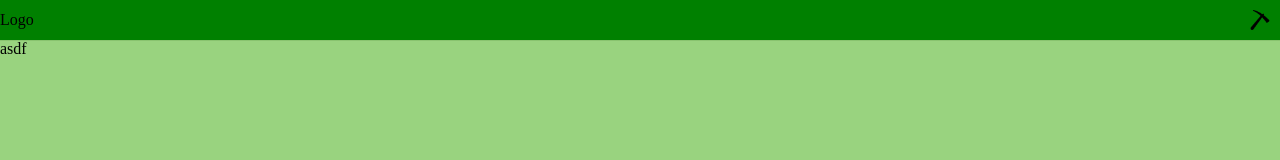
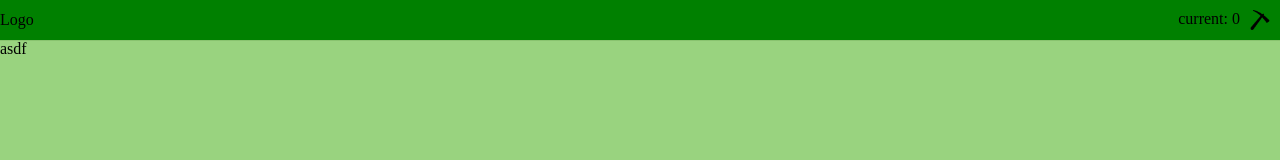
Before and after one commit to 24seconds/chalkboard-frontend-react, a React app: page / in a window 1280 px wide. Shown: the top 160 px of the page. Built offline with nearby package versions, Linux system fonts and the light colour scheme.

Commit message:
골드추가

```diff
--- a/src/App.js
+++ b/src/App.js
@@ -8,13 +8,17 @@ class App extends React.Component {
   constructor(props) {
     super(props);
     this.toggle = () => {
-      console.log("TT")
       this.setState(state => ({ isToggle: !state.isToggle }));
+    }
+    this.mining = () => {
+      this.setState(state => ({ gold: state.gold + 1 }));
     }
     this.state = {
       isToggle: false,
       toggle: this.toggle,
-    }
+      gold: 0,
+      mining: this.mining,
+    };
   }
 
   render() {
--- a/src/components/header.js
+++ b/src/components/header.js
@@ -23,16 +23,24 @@ const StyledMenuButton = styled.div`
   }
 `;
 
+const StyledMine = styled.div`
+  display: flex;
+  flex-direction: row;
+`;
+
 const Header = () => {
 
-  const { toggle } = useContext(Context);
+  const { toggle, gold} = useContext(Context);
 
   return (
     <StyledWrapper>
       <div>Logo</div>
-      <StyledMenuButton onClick={toggle}>
-        <img src={pickToolIcon} />
-      </StyledMenuButton>
+      <StyledMine>
+        <div>current: {gold}</div>
+        <StyledMenuButton onClick={toggle}>
+          <img src={pickToolIcon} />
+        </StyledMenuButton>
+      </StyledMine>
     </StyledWrapper>
   )
 }
--- a/src/components/mine.js
+++ b/src/components/mine.js
@@ -1,9 +1,16 @@
 import React, { useContext } from 'react';
 import styled from 'styled-components';
+import Context from '../context';
+
+const StyledWrapper = styled.div`
+  width: 100%;
+  height: 100%;
+`;
 
 const Mine = props => {
+  const { mining } = useContext(Context);
   return (
-    <div>asdf</div>
+    <StyledWrapper onClick={mining}>asdf</StyledWrapper>
   )
 }
 
--- a/src/context.js
+++ b/src/context.js
@@ -4,6 +4,7 @@ const Context = React.createContext(
   {
     isToggle: false,
     toggle: () => {},
+    gold: 0,
   }
 );
 
```
